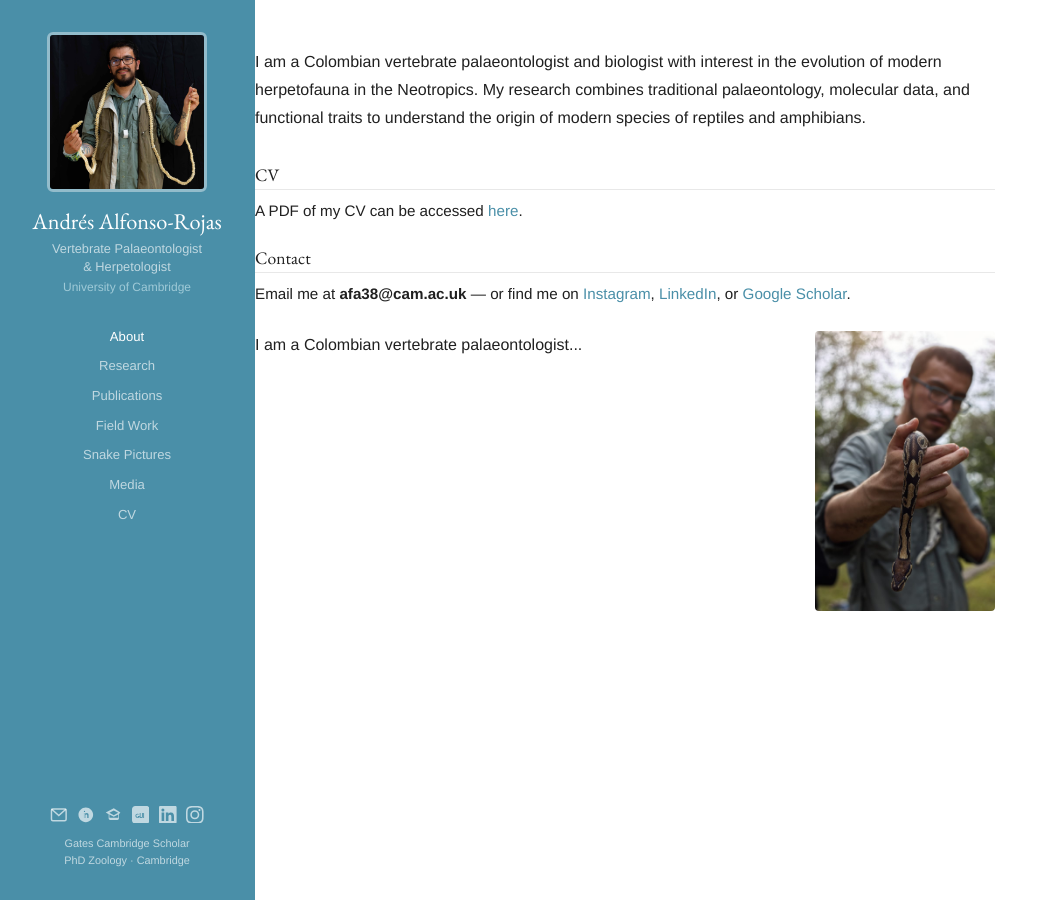
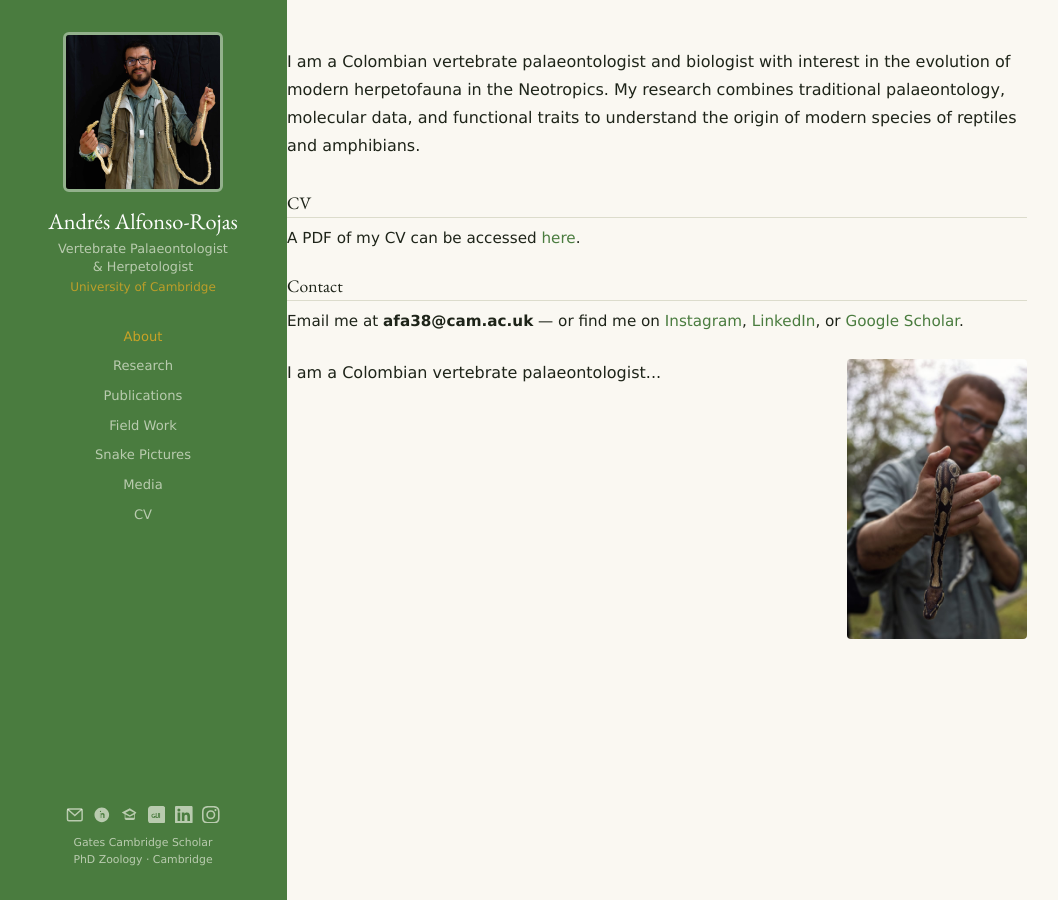
Before and after one commit to palaeophidia/palaeophidia.github.io, a Jekyll site: the page built from index.md, in a window 1280 px wide. Shown: the whole page, without its empty margins (1-1059 px from the left). Built offline with Jekyll 4.4.1, drawn with Linux system fonts in a browser that asks for light colours.

Commit message:
Change colors of web

```diff
--- a/public/css/main.css
+++ b/public/css/main.css
@@ -5,45 +5,51 @@
 
 /* --- Tokens ------------------------------------------------- */
 :root {
-  --teal:        #4a8fa8;
-  --teal-dark:   #326478;
-  --teal-light:  #a8d0dc;
-  --bg:          #ffffff;
-  --bg-sidebar:  #4a8fa8;
-  --fg:          #202020;
-  --fg-muted:    #666666;
-  --fg-sidebar:  #fff;
-  --fg-sidebar-muted: rgba(255,255,255,0.65);
-  --border:      #e8e8e8;
-  --card-bg:     #f9f9f9;
+  --green:       #4a7c3f;   /* parrot-snake body green */
+  --green-dark:  #2f5228;   /* deeper forest green */
+  --green-light: #a8c99e;   /* pale sage highlight */
+  --yellow:      #c9a227;   /* golden yellow accent */
+  --bg:          #faf8f2;   /* warm cream background */
+  --bg-sidebar:  #4a7c3f;   /* sidebar = parrot green */
+  --fg:          #1e2419;   /* very dark green-black */
+  --fg-muted:    #5e6b58;   /* muted olive text */
+  --fg-sidebar:  #fefcf3;   /* cream white on green */
+  --fg-sidebar-muted: rgba(254,252,243,0.62);
+  --border:      #dcdccc;   /* warm grey-cream border */
+  --card-bg:     #f3f1e8;   /* slightly deeper cream for cards */
+
+  /* keep teal as alias so any leftover refs don't break */
+  --teal:        #4a7c3f;
+  --teal-dark:   #2f5228;
+  --teal-light:  #a8c99e;
 
   --font-display: 'EB Garamond', Georgia, 'Times New Roman', serif;
-  --font-body:    'PT Sans', 'Helvetica Neue', Arial, sans-serif;
+  --font-body:    Verdana, 'DejaVu Sans', Geneva, Tahoma, sans-serif;
 }
 
 @media (prefers-color-scheme: dark) {
   :root:not([data-theme="light"]) {
-    --bg:       #1a1a1a;
-    --bg-sidebar: #2a5c6e;
-    --fg:       #e8e8e8;
-    --fg-muted: #999999;
-    --border:   #333333;
-    --card-bg:  #242424;
+    --bg:       #1a1e18;
+    --bg-sidebar: #2f5228;
+    --fg:       #eaeee6;
+    --fg-muted: #8a9884;
+    --border:   #2e3429;
+    --card-bg:  #222720;
     color-scheme: dark;
   }
 }
 :root[data-theme="dark"] {
-  --bg:       #1a1a1a;
-  --bg-sidebar: #2a5c6e;
-  --fg:       #e8e8e8;
-  --fg-muted: #999999;
-  --border:   #333333;
-  --card-bg:  #242424;
+  --bg:       #1a1e18;
+  --bg-sidebar: #2f5228;
+  --fg:       #eaeee6;
+  --fg-muted: #8a9884;
+  --border:   #2e3429;
+  --card-bg:  #222720;
   color-scheme: dark;
 }
 
 /* --- Google Fonts ------------------------------------------ */
-@import url('https://fonts.googleapis.com/css2?family=EB+Garamond:ital,wght@0,400;0,600;1,400&family=PT+Sans:ital,wght@0,400;0,700;1,400&display=swap');
+@import url('https://fonts.googleapis.com/css2?family=EB+Garamond:ital,wght@0,400;0,600;1,400&display=swap');
 
 /* --- Reset -------------------------------------------------- */
 *, *::before, *::after { box-sizing: border-box; }
@@ -71,7 +77,7 @@ h1, h2, h3, h4 {
 .sidebar {
   position: fixed;
   top: 0; left: 0; bottom: 0;
-  width: 16rem;
+  width: 18rem;
   background: var(--bg-sidebar);
   color: var(--fg-sidebar);
   overflow-y: auto;
@@ -87,7 +93,7 @@ h1, h2, h3, h4 {
 }
 
 .content {
-  margin-left: 16rem;
+  margin-left: 18rem;
   padding: 3rem 4rem 4rem;
   max-width: 740px;
 }
@@ -116,7 +122,7 @@ h1, h2, h3, h4 {
   line-height: 1.2;
 }
 .sidebar-about h1 a { color: #fff; text-decoration: none; }
-.sidebar-about h1 a:hover { color: var(--teal-light); }
+.sidebar-about h1 a:hover { color: var(--yellow); }
 
 .sidebar-about .lead {
   font-size: 0.8rem;
@@ -126,7 +132,7 @@ h1, h2, h3, h4 {
 }
 .sidebar-about .affil {
   font-size: 0.75rem;
-  color: var(--teal-light);
+  color: var(--yellow);
   margin: 0;
   opacity: 0.9;
 }
@@ -147,7 +153,7 @@ h1, h2, h3, h4 {
 }
 .sidebar-nav-item:hover,
 .sidebar-nav-item.active {
-  color: #fff;
+  color: var(--yellow);
   text-decoration: none;
 }
 
@@ -165,7 +171,7 @@ h1, h2, h3, h4 {
   align-items: center;
   transition: color 0.15s;
 }
-.sidebar-icons a:hover { color: #fff; }
+.sidebar-icons a:hover { color: var(--yellow); }
 .sidebar-icons svg { width: 1.1rem; height: 1.1rem; }
 
 .sidebar-footer {
@@ -187,6 +193,19 @@ h1, h2, h3, h4 {
 }
 
 /* --- Home / About ------------------------------------------ */
+.about-layout {
+  display: flex;
+  gap: 2.5rem;
+  align-items: flex-start;
+}
+.about-photo {
+  flex: 0 0 240px;
+  width: 240px;
+  border-radius: 4px;
+  object-fit: cover;
+  border: 1px solid var(--border);
+}
+.about-text { flex: 1; min-width: 0; }
 .about-intro {
   font-size: 1rem;
   line-height: 1.75;
@@ -257,9 +276,9 @@ h1, h2, h3, h4 {
 .pub-item:hover .pub-thumb { opacity: 1; }
 
 .pub-thumb {
-  flex: 0 0 60px;
-  width: 60px;
-  height: 60px;
+  flex: 0 0 80px;
+  width: 80px;
+  height: 80px;
   object-fit: cover;
   border-radius: 3px;
   border: 1px solid var(--border);
@@ -268,16 +287,16 @@ h1, h2, h3, h4 {
   transition: opacity 0.2s;
 }
 .pub-thumb-placeholder {
-  flex: 0 0 60px;
-  width: 60px;
-  height: 60px;
+  flex: 0 0 80px;
+  width: 80px;
+  height: 80px;
   border-radius: 3px;
   border: 1px solid var(--border);
   background: var(--card-bg);
   display: flex;
   align-items: center;
   justify-content: center;
-  font-size: 1.4rem;
+  font-size: 1.6rem;
 }
 .pub-body { flex: 1; min-width: 0; }
 
@@ -437,5 +456,7 @@ h1, h2, h3, h4 {
   }
   .sidebar-nav-item { padding: 0.2rem 0.5rem; }
   .fieldwork-grid { grid-template-columns: 1fr; }
-  .pub-thumb, .pub-thumb-placeholder { flex: 0 0 48px; width: 48px; height: 48px; }
+  .pub-thumb, .pub-thumb-placeholder { flex: 0 0 60px; width: 60px; height: 60px; }
+  .about-layout { flex-direction: column; }
+  .about-photo { width: 100%; flex: none; }
 }
```
Also changed, not shown: snakepics/index.md (+2 -2 lines), 1 other file.
